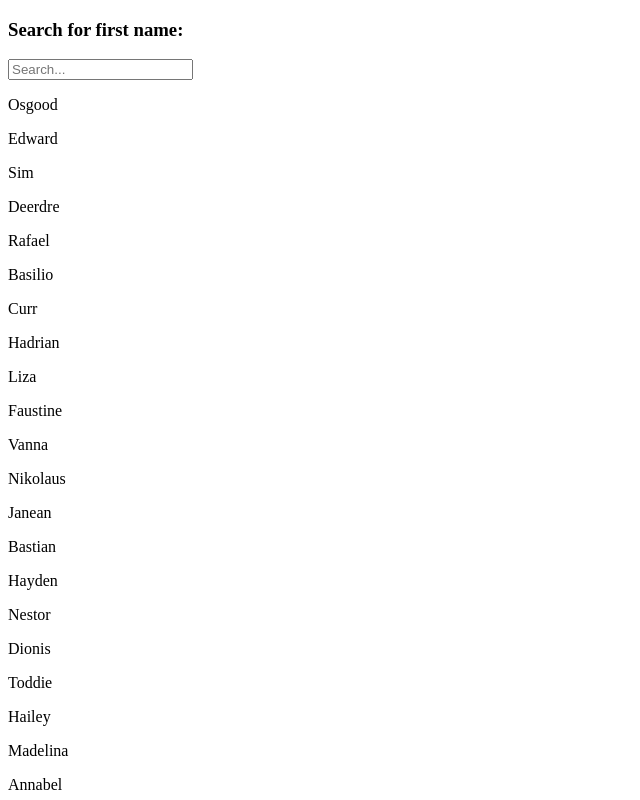
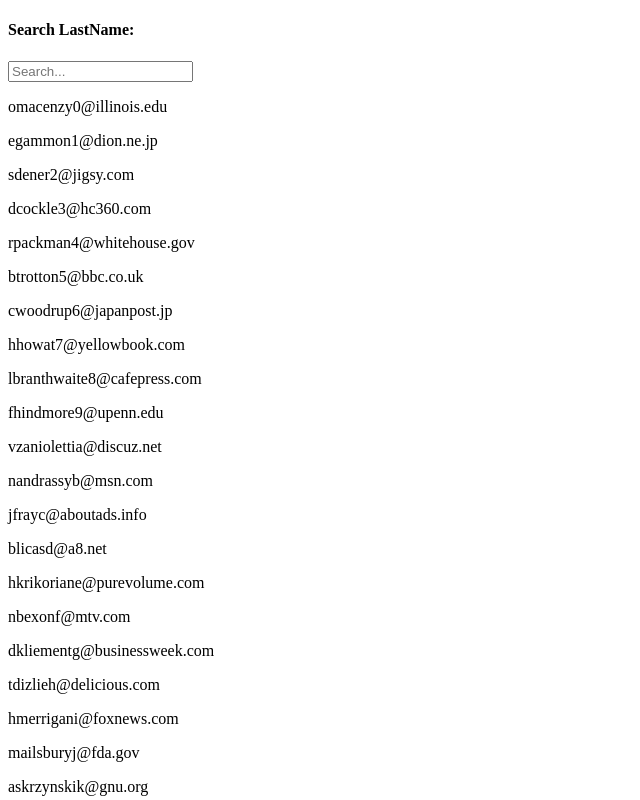
Before and after one commit to comrade369/react-dev, a React (Create React App) app: page / in a window 1280 px wide. Shown: the top 800 px of the page, without its empty margins (0-640 px from the left). Built offline with nearby package versions, Linux system fonts and the light colour scheme.

Commit message:
Search Query with another way in ReactJS

```diff
--- a/src/App.jsx
+++ b/src/App.jsx
@@ -1,6 +1,5 @@
 // import { useState } from "react";
-import SearchQuery from "./SearchQuery";
-
+import SearchQuery2 from "./SearchQuery2";
 // Build search filter in reactjs.
 function App() {
 
@@ -47,7 +46,7 @@ function App() {
 
     return (
         <>
-            <SearchQuery />
+            <SearchQuery2 />
         </>
     );
 }
--- /dev/null
+++ b/src/SearchQuery2.jsx
@@ -0,0 +1,40 @@
+import { useState } from "react";
+import externalData from "./externalData.json";
+
+function SearchQuery2() {
+
+    const [data, setData] = useState(externalData);
+
+    const handleSearch = (event) => {
+
+        if (event.target.value === "") {
+            setData(externalData);
+        }
+
+        const filterData = externalData.filter((val) => {
+            if (val.email.toLowerCase().includes(event.target.value.toLowerCase())) {
+                return val;
+            }
+        });
+
+        setData(filterData);
+    }
+
+    return (
+        <>
+            <h4>Search LastName:</h4>
+            <input type="text" placeholder="Search..." onChange={(event) => handleSearch(event)} />
+
+            {
+                data.map((val) => {
+                    return (
+                        <p key={val.id}>{val.email}</p>
+                    );
+                })
+            }
+        </>
+    );
+
+}
+
+export default SearchQuery2;
```
